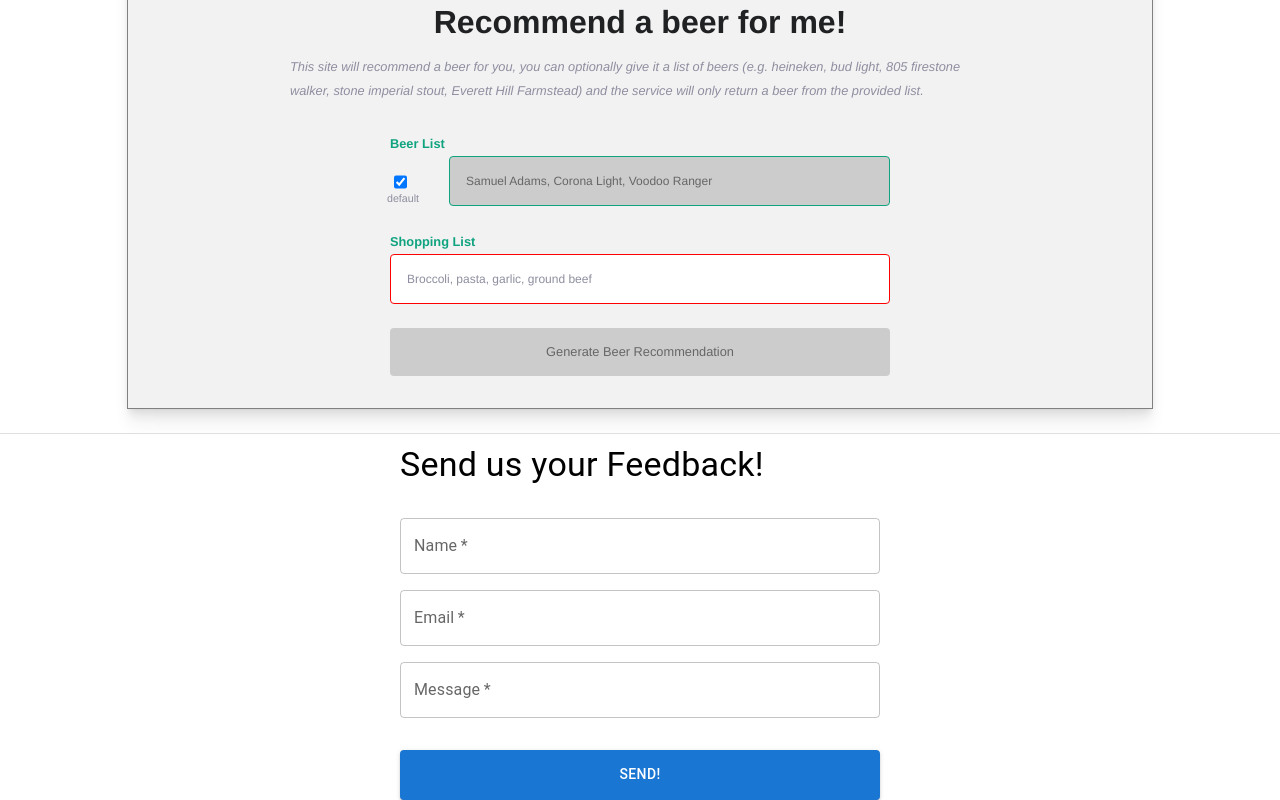
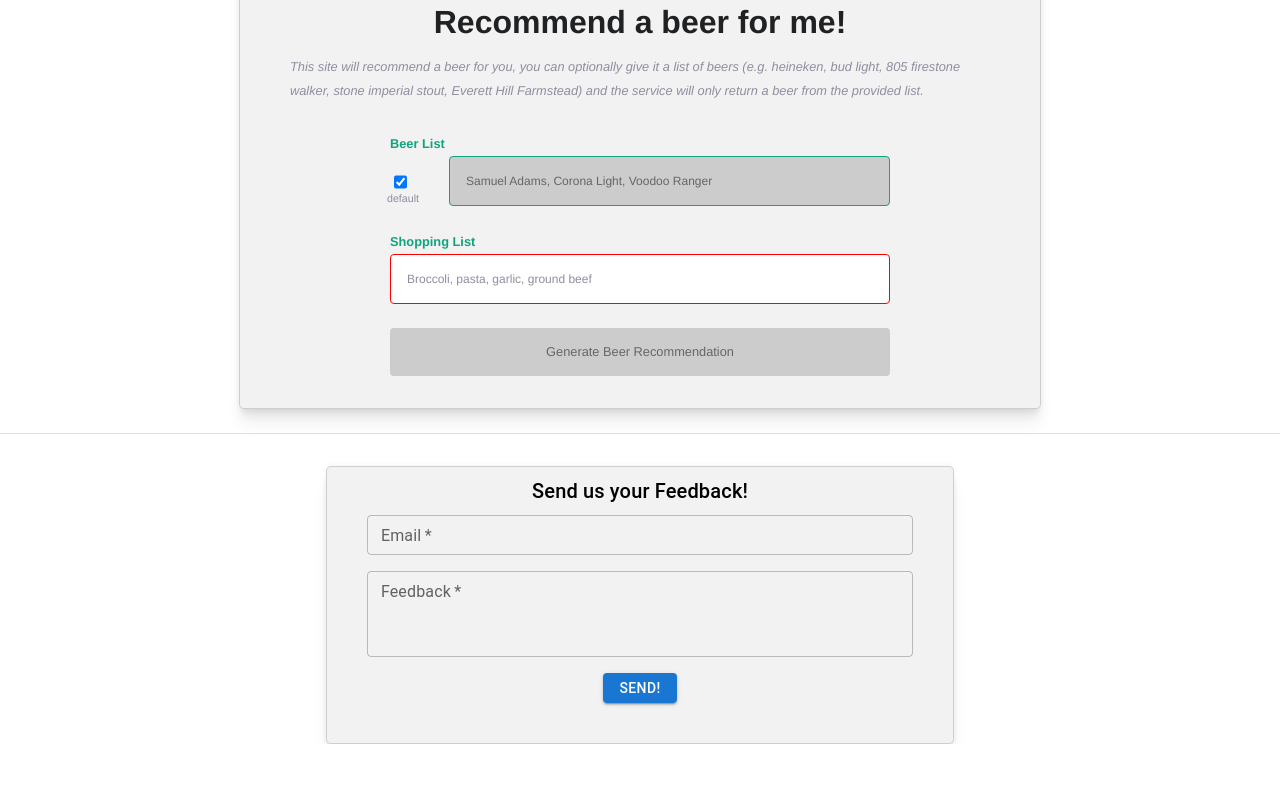
Before and after one commit to enfuse/store-genius, a React (Create React App) app: page / in a window 1280 px wide. Shown: the part 237-1037 px from the top of the page. After the commit the page ends 981 px from the top, so only its background shows below. Built offline with nearby package versions, Linux system fonts and the light colour scheme; a web font is replaced by a local one.

Commit message:
Clean up feedback form, remove name, return error. Great job Christian!

```diff
--- a/src/client/storeGeniusClient.ts
+++ b/src/client/storeGeniusClient.ts
@@ -5,11 +5,8 @@ export const storeClient = axios.create({
     timeout: 10000,
   });
 
-export const sendFeedback = (name: string,
-                                email: string,
-                                feedback: string,
-                            options?: AxiosRequestConfig): Promise<any> => {
-    return storeClient.post('/feedback', {name, email, feedback})
-                            .then(res => res.data)
-                            .catch(e=>console.log(e));
+export const sendFeedback = (email: string,
+                                feedback: string): Promise<any> => {
+    return storeClient.post('/feedback', {email, feedback});
+//    TODO Christian remove name from backend
 };
--- a/src/components/BeerDemo/BeerDemo.css
+++ b/src/components/BeerDemo/BeerDemo.css
@@ -21,14 +21,13 @@
   font-family: "ColfaxAI", Helvetica, sans-serif;
 }
 .beer-demo {
-  --shadow-color: 220 3% 15%;
-  --shadow-strength: 1%;
   display: flex;
   flex-direction: column;
   align-items: center;
-  max-width: 80vw;
+  max-width: 50rem;
   margin: auto;
-  border: 1px solid gray;
+  border: 1px solid rgba(0, 0, 0, 0.15);
+  border-radius: 5px;
   padding: 1rem 0 2rem;
   background-color: rgba(0, 0, 0, 0.05);
   box-shadow: 0 -2px 5px 0 hsl(var(--shadow-color) / calc(var(--shadow-strength) + 2%)), 0 1px 1px -2px hsl(var(--shadow-color) / calc(var(--shadow-strength) + 3%)), 0 2px 2px -2px hsl(var(--shadow-color) / calc(var(--shadow-strength) + 3%)), 0 5px 5px -2px hsl(var(--shadow-color) / calc(var(--shadow-strength) + 4%)), 0 9px 9px -2px hsl(var(--shadow-color) / calc(var(--shadow-strength) + 5%)), 0 16px 16px -2px hsl(var(--shadow-color) / calc(var(--shadow-strength) + 6%));;
@@ -142,7 +141,9 @@
   height: 64px;
   margin: 8px;
   border-radius: 50%;
+  /*noinspection CssOverwrittenProperties*/
   border: 6px solid #10a37f;
+  /*noinspection CssOverwrittenProperties*/
   border-color: #10a37f transparent #10a37f transparent;
   animation: lds-dual-ring 1.2s linear infinite;
 }
--- a/src/components/FeedbackForm/FeedbackForm.css
+++ b/src/components/FeedbackForm/FeedbackForm.css
@@ -2,5 +2,15 @@
     border-top: 1px solid rgba(0, 0, 0, 0.12);
     display: flex;
     justify-content: center;
-    padding-top: 10px;
-  }
+    padding: 2rem 0 0 0;
+}
+
+.feedback-form-box {
+    border-radius: 5px;
+    border: 1px solid rgba(0, 0, 0, 0.15);
+    padding: 0.5rem 2.5rem 2.5rem 2.5rem;
+    max-width: 50rem;
+    background-color: rgba(0, 0, 0, 0.05);
+    box-shadow: 0 -2px 5px 0 hsl(var(--shadow-color) / calc(var(--shadow-strength) + 2%)), 0 1px 1px -2px hsl(var(--shadow-color) / calc(var(--shadow-strength) + 3%)), 0 2px 2px -2px hsl(var(--shadow-color) / calc(var(--shadow-strength) + 3%)), 0 5px 5px -2px hsl(var(--shadow-color) / calc(var(--shadow-strength) + 4%)), 0 9px 9px -2px hsl(var(--shadow-color) / calc(var(--shadow-strength) + 5%)), 0 16px 16px -2px hsl(var(--shadow-color) / calc(var(--shadow-strength) + 6%));
+    text-align: center;
+}
--- a/src/components/FeedbackForm/FeedbackForm.tsx
+++ b/src/components/FeedbackForm/FeedbackForm.tsx
@@ -3,18 +3,15 @@ import {
     TextField,
     Typography,
 } from '@mui/material';
-import { useForm, SubmitHandler } from 'react-hook-form';
-import {  object, string, TypeOf } from 'zod';
-import { zodResolver } from '@hookform/resolvers/zod';
-import { useEffect, useState } from 'react';
-import { LoadingButton } from '@mui/lab';
-import { sendFeedback } from '../../client/storeGeniusClient';
+import {useForm, SubmitHandler} from 'react-hook-form';
+import {object, string, TypeOf} from 'zod';
+import {zodResolver} from '@hookform/resolvers/zod';
+import {LoadingButton} from '@mui/lab';
+import {sendFeedback} from '../../client/storeGeniusClient';
 
 import "./FeedbackForm.css"
+
 const registerSchema = object({
-    name: string()
-      .min(2, 'Name required')
-      .max(30, 'Name must be less than 30 characters'),
     email: string().min(1, "Email is required").email('Email is invalid'),
     message: string()
         .min(2, 'Give us more feedback!')
@@ -22,55 +19,42 @@ import "./FeedbackForm.css"
 type RegisterInput = TypeOf<typeof registerSchema>;
 
 export const FeedbackForm = () => {
-    const [loading, setLoading] = useState(false);
-
     const {
         register,
-      formState: { errors, isSubmitSuccessful },
+        formState: {errors},
         reset,
         handleSubmit,
     } = useForm<RegisterInput>({
         resolver: zodResolver(registerSchema),
     });
 
-    useEffect(() => {
-      if (isSubmitSuccessful) {
+    const onSubmitForm: SubmitHandler<RegisterInput> = async (values) => {
+        console.log("sending form....", values)
+        //TODO import snackbar and give notification on success / failure
+        // talk to Jonathon Doetsch for tips / his code on dcwa-client
+        try {
+            await sendFeedback(values.email, values.message);
             reset();
+        } catch (e) {
+            console.error('Failed to send message', e)
         }
-    }, [isSubmitSuccessful, reset]);
-
-    const onSubmitForm: SubmitHandler<RegisterInput> = (values) => {
-      console.log("sending form....")
-      sendFeedback(values.name, values.email, values.message)
     };
-    console.log(errors);
 
     return (
         <div className='feedback-form'>
-        <Box sx={{ maxWidth: '30rem' }}>
-          <Typography variant='h4' component='h1' sx={{ mb: '2rem' }}>
+            <Box className="feedback-form-box"
+                 component='form'
+                 aria-label="feedback form"
+                 noValidate
+                 autoComplete='off'
+                 onSubmit={handleSubmit(onSubmitForm)}>
+                <Typography variant='h6' sx={{mb: "0.5rem"}}>
                     Send us your Feedback!
                 </Typography>
-          <Box
-            component='form'
-            aria-label="feedback-form"
-            noValidate
-            autoComplete='off'
-            onSubmit={handleSubmit(onSubmitForm)}
-          >
                 <TextField
-              // id="Name"
-              sx={{ mb: 2 }}
-              label='Name'
-              fullWidth
-              required
-              error={!!errors['name']}
-              helperText={errors['name'] ? errors['name'].message : ''}
-              {...register('name')}
-            />
-            <TextField
-              sx={{ mb: 2 }}
+                    sx={{mb: 2}}
                     label='Email'
+                    size="small"
                     fullWidth
                     required
                     type='email'
@@ -79,10 +63,13 @@ import "./FeedbackForm.css"
                     {...register('email')}
                 />
                 <TextField
-              sx={{ mb: 2 }}
-              label='Message'
+                    label='Feedback'
+                    placeholder="I really liked the ___ but I wish I could ___"
                     fullWidth
+                    size="small"
                     required
+                    multiline
+                    minRows={3}
                     type='message'
                     error={!!errors['message']}
                     helperText={errors['message'] ? errors['message'].message : ''}
@@ -91,15 +78,13 @@ import "./FeedbackForm.css"
 
                 <LoadingButton
                     variant='contained'
-              fullWidth
+                    // fullWidth
                     type='submit'
-              loading={loading}
-              sx={{ py: '0.8rem', mt: '1rem' }}
+                    sx={{py: '0.2rem', mt: '1rem'}}
                 >
                     Send!
                 </LoadingButton>
             </Box>
-        </Box>
         </div>
     );
 };
--- a/src/index.css
+++ b/src/index.css
@@ -1,3 +1,8 @@
+:root {
+  --shadow-color: 220 3% 15%;
+  --shadow-strength: 1%;
+}
+
 body {
   margin: 0;
   font-family: -apple-system, BlinkMacSystemFont, 'Segoe UI', 'Roboto', 'Oxygen',
```
Also changed, not shown: src/components/BeerDemo/BeerDemoHome.tsx (+7 -3 lines). Lines whose indentation alone changed are shown as unchanged.
